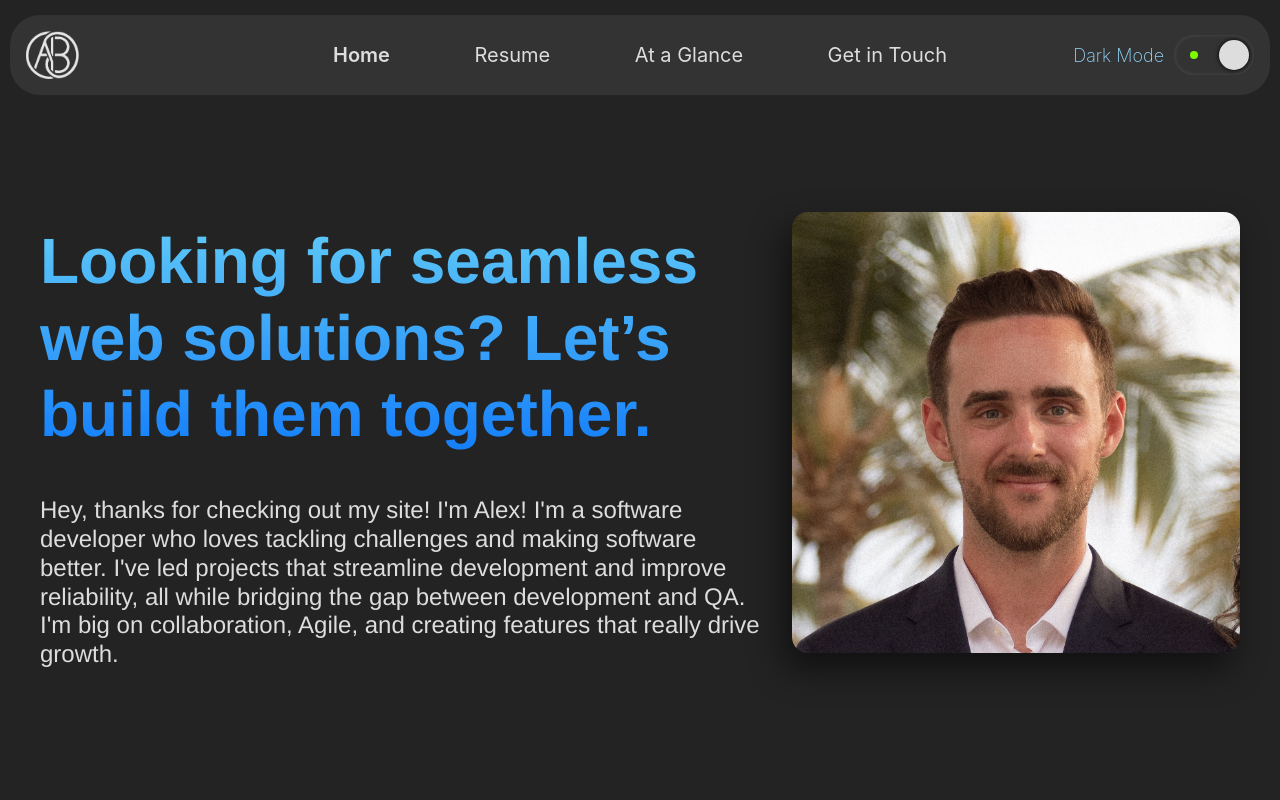
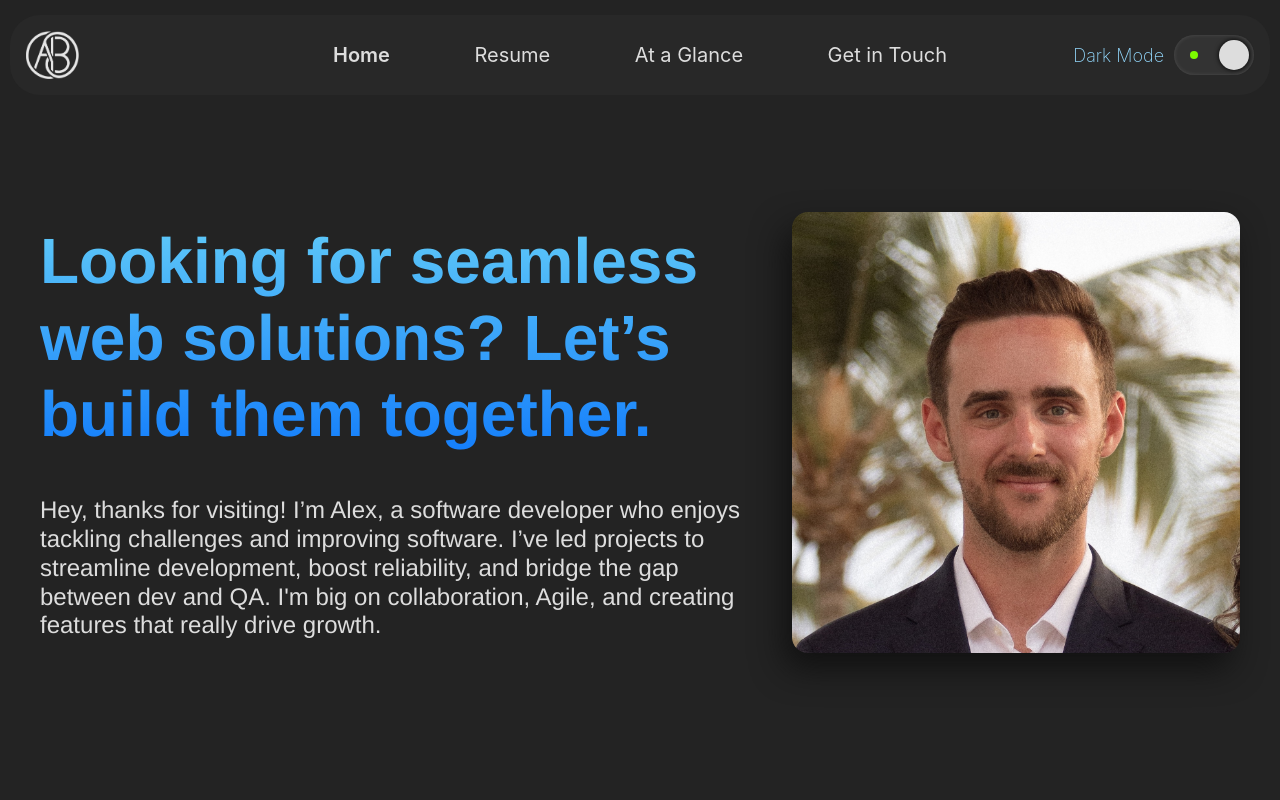
Before and after one commit to Alexbruce1/portfolio2024, a React (Create React App) app: page / in a window 1280 px wide. Shown: the top 800 px of the page. Built offline with nearby package versions, Linux system fonts and the light colour scheme.

Commit message:
Minor readability updates for CSS

```diff
--- a/src/Components/Header.css
+++ b/src/Components/Header.css
@@ -1,7 +1,7 @@
 
 .App-header {
   color: #696969;
-  background-color: var(--background-accent-color);
+  background-color: var(--header-background-color);
   position: sticky;
   top: 15px;
   border-radius: 30px;
--- a/src/Components/Home.js
+++ b/src/Components/Home.js
@@ -133,7 +133,7 @@ function Home({ isMobile }) {
             Looking for seamless web solutions? Let’s build them together.
           </h1>
           <p className='home-p main-paragraph'>
-            Hey, thanks for checking out my site! I'm Alex! I'm a software developer who loves tackling challenges and making software better. I've led projects that streamline development and improve reliability, all while bridging the gap between development and QA. I'm big on collaboration, Agile, and creating features that really drive growth.
+            Hey, thanks for visiting! I’m Alex, a software developer who enjoys tackling challenges and improving software. I’ve led projects to streamline development, boost reliability, and bridge the gap between dev and QA. I'm big on collaboration, Agile, and creating features that really drive growth.
           </p>
         </div>
         {isMobile ? <div className='home-links-container'>
@@ -186,7 +186,7 @@ function Home({ isMobile }) {
           </div>
         </div>
       </div>
-      <div className='recommendations-container'>
+      {/* <div className='recommendations-container'>
         <div className='home-headline recommendations-headline'>
           What others have said
         </div>
@@ -198,14 +198,13 @@ function Home({ isMobile }) {
             <div className='recommendation-box'>
               <div className='rec-top-row'>
                 <div className='rec-name'>{rec.name}</div>
-                {/* <div className='rec-role'>{rec.role}</div> */}
                 <div className='rec-relationship'>{rec.relationship}</div>
               </div>
               <div className='rec-comment'>"{rec.comment}"</div>
             </div>
           ))}
         </div>
-      </div>
+      </div> */}
     </div>
   );
 }
--- a/src/index.css
+++ b/src/index.css
@@ -1,5 +1,5 @@
 :root {
-  --header-background-color: #262626;
+  --header-background-color: #282828;
   --background-color: #232323;
   --background-accent-color: #333;
   --background-accent-color-shifted: #555;
```
